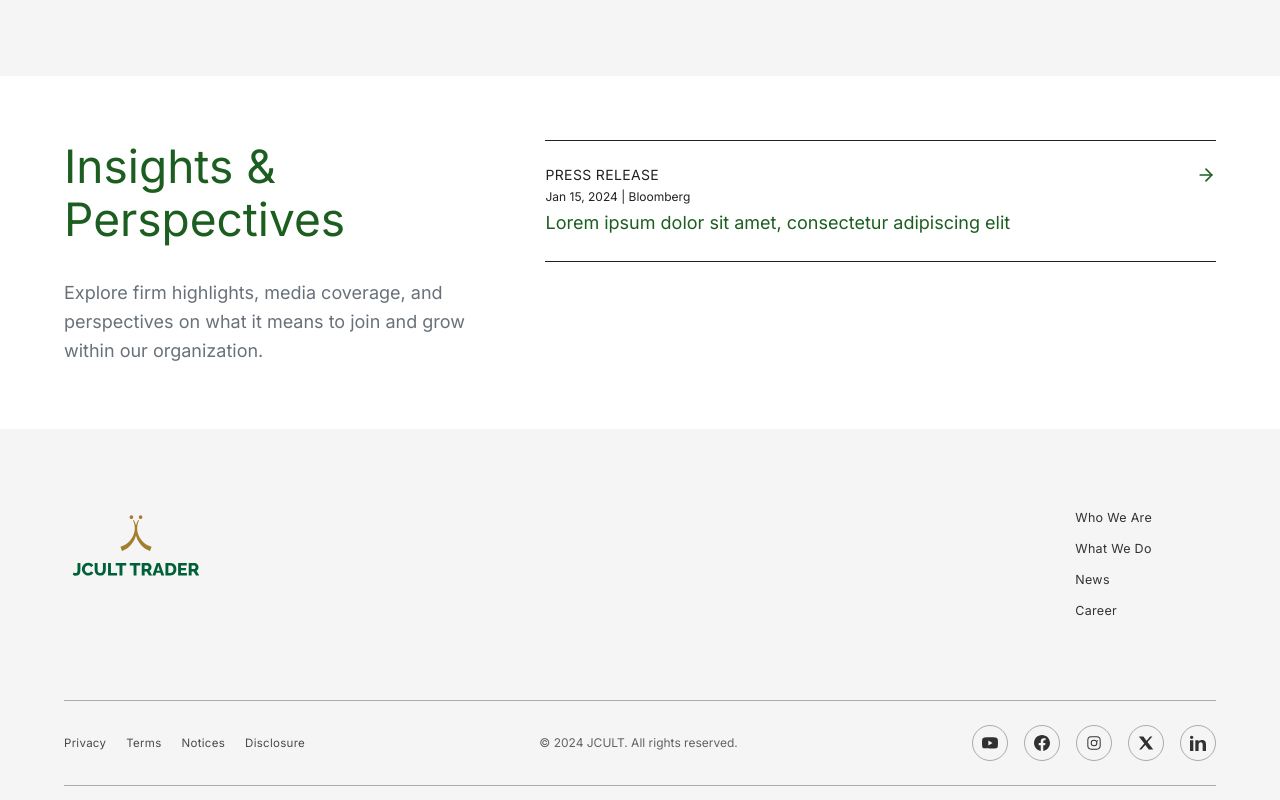
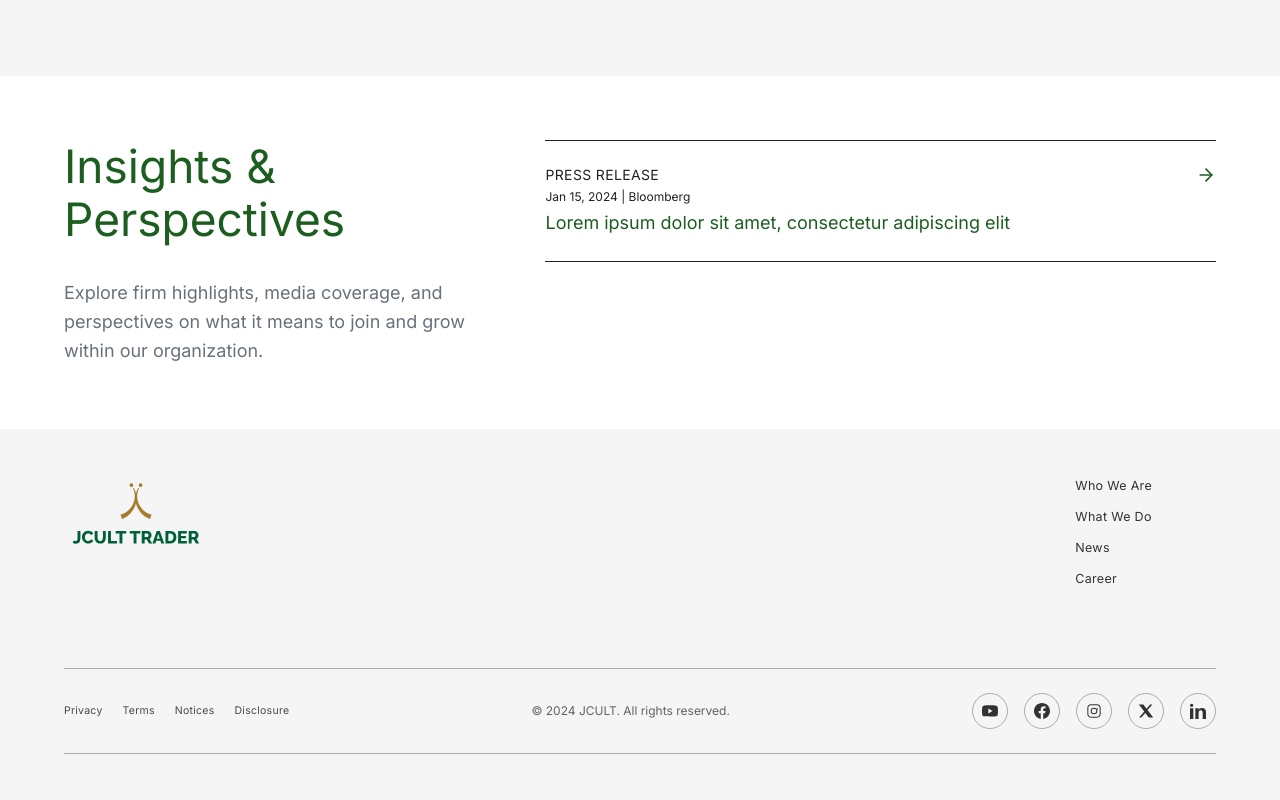
Before and after one commit to CodeWhiz-101/Jcult, a Next.js app: page / in a window 1280 px wide. Shown: the part 4980-5780 px from the top of the page. Built offline with nearby package versions, Linux system fonts and the light colour scheme.

Commit message:
chore: force vercel rebuild

```diff
--- a/src/components/layout/Footer.tsx
+++ b/src/components/layout/Footer.tsx
@@ -2,7 +2,7 @@ import Image from 'next/image';
 
 export default function Footer() {
   return (
-    <footer className="bg-tertiary text-black py-10 xl:py-20">
+    <footer className="bg-tertiary text-black py-10 xl:py-12">
       <div className="container-responsive">
 
         {/* Top Section */}
@@ -43,7 +43,7 @@ export default function Footer() {
           <div className="relative flex flex-col gap-6 lg:flex-row justify-between items-center">
 
             {/* Legal Links */}
-            <div className="flex gap-5 text-[11.5px] tracking-wide text-black/70">
+            <div className="flex gap-5 text-[10.5px] tracking-wide text-black/70">
               <a href="/privacy" className="hover:text-primary">Privacy</a>
               <a href="/terms-of-use" className="hover:text-primary">Terms</a>
               <a href="/notices" className="hover:text-primary">Notices</a>
```
Also changed, not shown: 1 other file (tests, documents, lock files or other folders).
